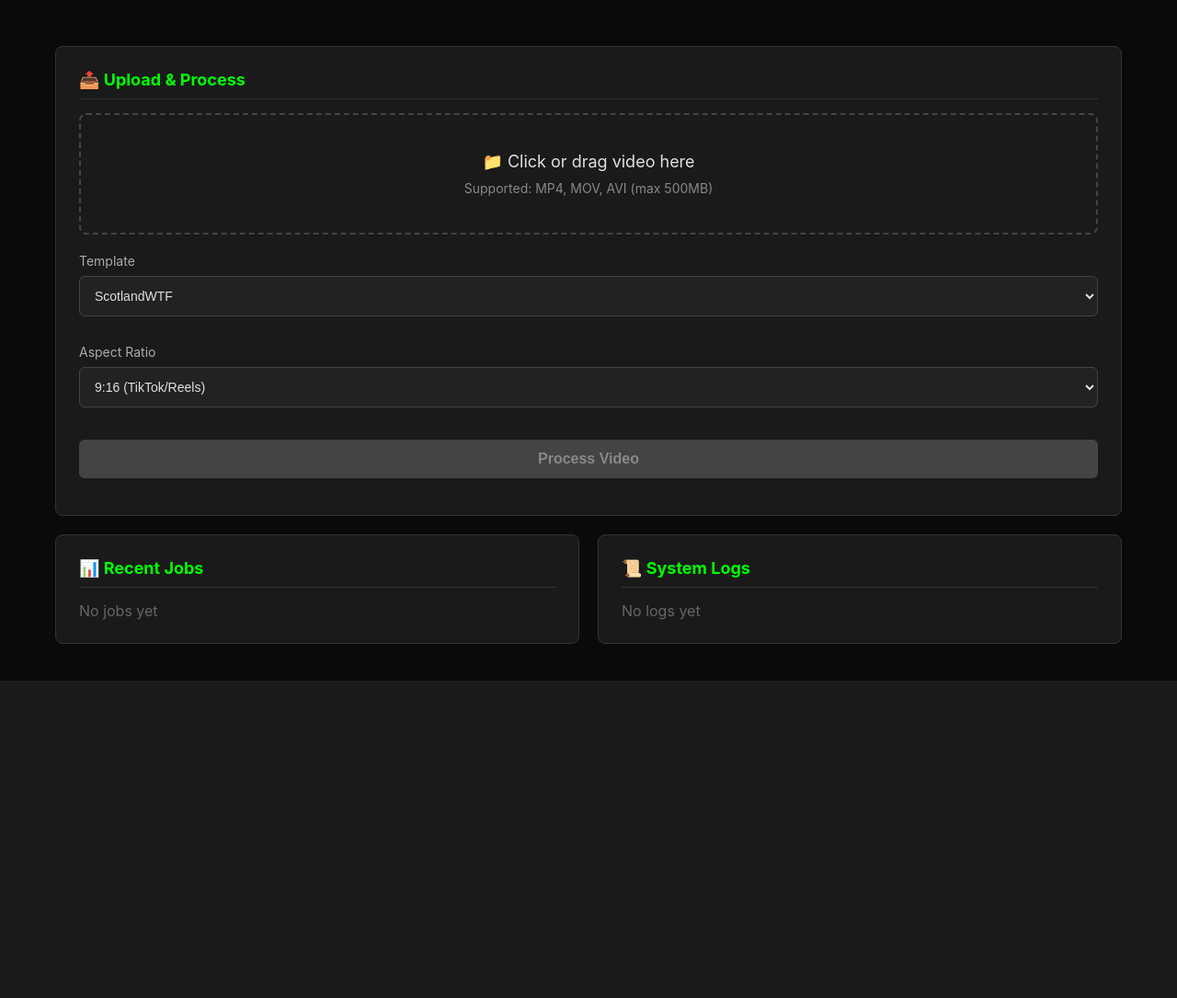
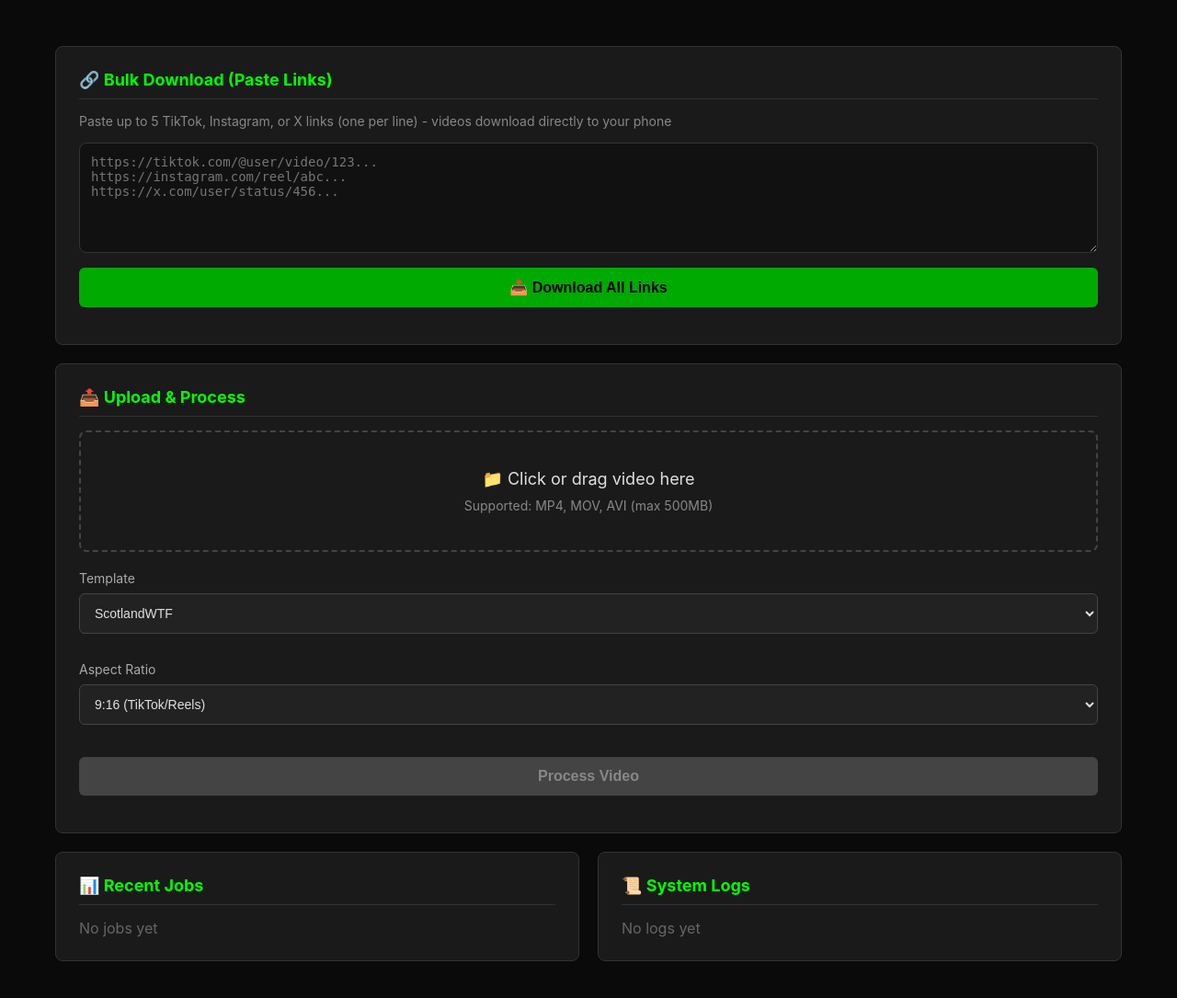
Before and after one commit to watchthefall/watchthefall-orchestrator, a Flask app: page /portal/ in a window 1280 px wide. Shown: the part 133-1218 px from the top of the page at 92% size. Before the commit the page ends 873 px from the top, so only its background shows below. Run offline with Flask 3, Linux system fonts and the light colour scheme; data that the repository does not hold is empty.

Commit message:
Add bulk link downloader: paste up to 5 TikTok/Instagram/X URLs for instant downloads

```diff
--- a/portal/app.py
+++ b/portal/app.py
@@ -7,6 +7,10 @@ import uuid
 from werkzeug.utils import secure_filename
 from functools import wraps
 import threading
+try:
+    from yt_dlp import YoutubeDL
+except ImportError:
+    YoutubeDL = None
 
 from .config import (
     SECRET_KEY, PORTAL_AUTH_KEY, UPLOAD_DIR, OUTPUT_DIR,
@@ -115,6 +119,87 @@ def upload_video():
     except Exception as e:
         log_event('error', None, f'Upload failed: {str(e)}')
         return jsonify({'error': str(e)}), 500
+
+@app.route('/api/videos/fetch', methods=['POST'])
+def fetch_videos_from_urls():
+    """Download videos from URLs (TikTok, Instagram, X) - up to 5 at a time"""
+    try:
+        if not YoutubeDL:
+            return jsonify({'success': False, 'error': 'yt-dlp not installed'}), 500
+
+        data = request.get_json(force=True) or {}
+        urls = data.get('urls') or []
+
+        if not isinstance(urls, list) or len(urls) == 0:
+            return jsonify({'success': False, 'error': 'Provide JSON: {"urls": ["url1", "url2", ...]}'}), 400
+
+        if len(urls) > 5:
+            return jsonify({'success': False, 'error': 'Maximum 5 URLs at a time (Render free tier limit)'}), 400
+
+        print(f"[FETCH] Downloading {len(urls)} videos from URLs")
+        log_event('info', None, f'Fetching {len(urls)} URLs')
+
+        def download_one(url_input):
+            try:
+                ydl_opts = {
+                    'outtmpl': os.path.join(OUTPUT_DIR, '%(id)s.%(ext)s'),
+                    'merge_output_format': 'mp4',
+                    'format': 'mp4/best',
+                    'noplaylist': True,
+                    'quiet': True,
+                    'no_warnings': True,
+                }
+
+                with YoutubeDL(ydl_opts) as ydl:
+                    print(f"[FETCH] Downloading: {url_input[:50]}...")
+                    info = ydl.extract_info(url_input, download=True)
+                    filename = ydl.prepare_filename(info)
+
+                    # Ensure .mp4 extension
+                    if not filename.endswith('.mp4'):
+                        base, _ = os.path.splitext(filename)
+                        filename = base + '.mp4'
+
+                    name = os.path.basename(filename)
+                    file_size_mb = os.path.getsize(filename) / (1024 * 1024) if os.path.exists(filename) else 0
+
+                    print(f"[FETCH] Success: {name} ({file_size_mb:.2f}MB)")
+                    return {
+                        'url': url_input,
+                        'filename': name,
+                        'download_url': f'/api/videos/download/{name}',
+                        'size_mb': round(file_size_mb, 2),
+                        'success': True
+                    }
+            except Exception as e:
+                print(f"[FETCH ERROR] {url_input}: {str(e)}")
+                return {
+                    'url': url_input,
+                    'error': str(e),
+                    'success': False
+                }
+
+        # Download sequentially to keep memory low
+        results = []
+        for url in urls:
+            results.append(download_one(url))
+
+        success_count = sum(1 for r in results if r.get('success'))
+        log_event('info', None, f'Fetch complete: {success_count}/{len(urls)} successful')
+
+        return jsonify({
+            'success': True,
+            'total': len(urls),
+            'successful': success_count,
+            'results': results
+        })
+
+    except Exception as e:
+        import traceback
+        print(f"[FETCH EXCEPTION]:")
+        traceback.print_exc()
+        log_event('error', None, f'Fetch failed: {str(e)}')
+        return jsonify({'success': False, 'error': str(e)}), 500
 
 @app.route('/api/videos/process', methods=['POST'])
 def process_video_endpoint():
--- a/portal/templates/dashboard.html
+++ b/portal/templates/dashboard.html
@@ -199,6 +199,19 @@
     </header>
 
     <div class="container">
+        <!-- Multi-Link Downloader Section -->
+        <div class="section">
+            <h2>🔗 Bulk Download (Paste Links)</h2>
+            <p style="color: #888; font-size: 14px; margin-bottom: 15px;">Paste up to 5 TikTok, Instagram, or X links (one per line) - videos download directly to your phone</p>
+
+            <textarea id="linksInput" placeholder="https://tiktok.com/@user/video/123...&#10;https://instagram.com/reel/abc...&#10;https://x.com/user/status/456..."
+                style="width:100%; min-height:120px; background:#111; border:1px solid #333; color:#ddd; padding:12px; border-radius:8px; font-size:14px; font-family:monospace; resize:vertical;"></textarea>
+
+            <button id="fetchLinksBtn" style="width:100%; margin-top:12px; background:#00aa00;">📥 Download All Links</button>
+
+            <div id="fetchStatus" style="margin-top:15px;"></div>
+        </div>
+
         <!-- Upload Section -->
         <div class="section">
             <h2>📤 Upload & Process</h2>
@@ -296,6 +309,61 @@
             } catch (err) {
                 uploadText.innerHTML = `<p style="color: #ff5555;">✗ Upload failed: ${err.message}</p>`;
                 uploadZone.classList.remove('active');
+            }
+        });
+
+        // Bulk link fetcher
+        document.getElementById('fetchLinksBtn').addEventListener('click', async () => {
+            const raw = (document.getElementById('linksInput').value || '').trim();
+            if (!raw) {
+                alert('Please paste at least one video URL');
+                return;
+            }
+
+            const urls = raw.split('\n').map(s => s.trim()).filter(Boolean).slice(0, 5);
+            const fetchStatus = document.getElementById('fetchStatus');
+
+            fetchStatus.innerHTML = `<div class="status processing">⏳ Downloading ${urls.length} video${urls.length > 1 ? 's' : ''}...</div>`;
+            document.getElementById('fetchLinksBtn').disabled = true;
+
+            try {
+                const response = await fetch('/api/videos/fetch', {
+                    method: 'POST',
+                    headers: { 'Content-Type': 'application/json' },
+                    body: JSON.stringify({ urls })
+                });
+
+                if (!response.ok) {
+                    const text = await response.text();
+                    throw new Error(`Server error (${response.status}): ${text}`);
+                }
+
+                const result = await response.json();
+                if (!result.success) throw new Error(result.error || 'Fetch failed');
+
+                const items = result.results.map(r => {
+                    if (r.success) {
+                        return `<li style="margin-bottom:8px;">✓ <a href="${r.download_url}" class="download-link" download style="color:#00ff00;">${r.filename}</a> <span style="color:#666;">(${r.size_mb}MB)</span></li>`;
+                    }
+                    return `<li style="margin-bottom:8px; color:#ff5555;">✗ ${r.url.substring(0, 50)}... — ${r.error}</li>`;
+                }).join('');
+
+                fetchStatus.innerHTML = `
+                    <div class="status completed">
+                        ✓ Downloaded ${result.successful}/${result.total} videos:<br>
+                        <ul style="margin-top:10px; text-align:left; list-style:none; padding:0;">${items}</ul>
+                        <p style="margin-top:12px; font-size:12px; color:#888;">📱 Tap each link to save to your phone</p>
+                    </div>
+                `;
+
+                document.getElementById('linksInput').value = '';
+                loadRecentJobs();
+
+            } catch (err) {
+                console.error('Fetch error:', err);
+                fetchStatus.innerHTML = `<div class="status failed">✗ Error: ${err.message}</div>`;
+            } finally {
+                document.getElementById('fetchLinksBtn').disabled = false;
             }
         });
 
```
